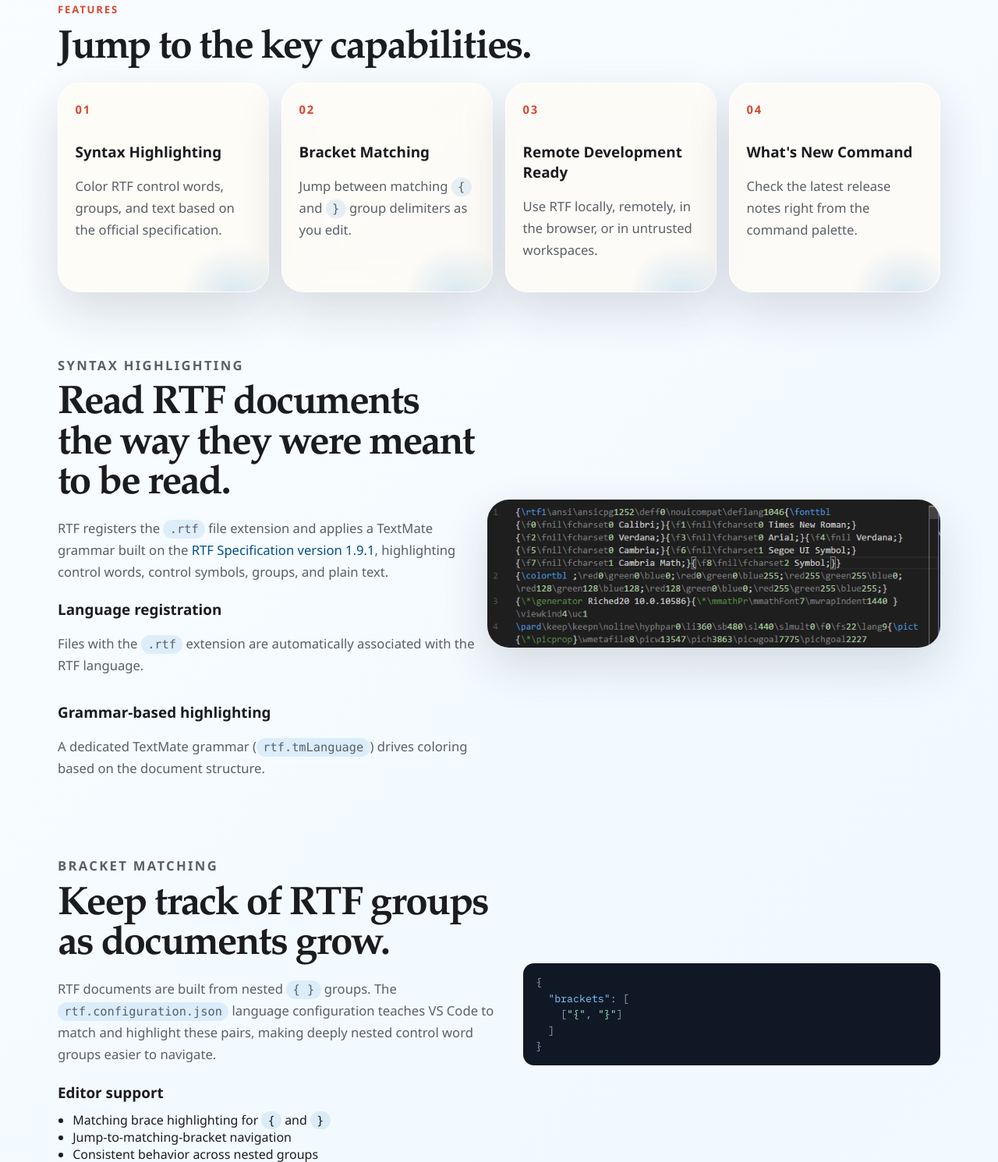
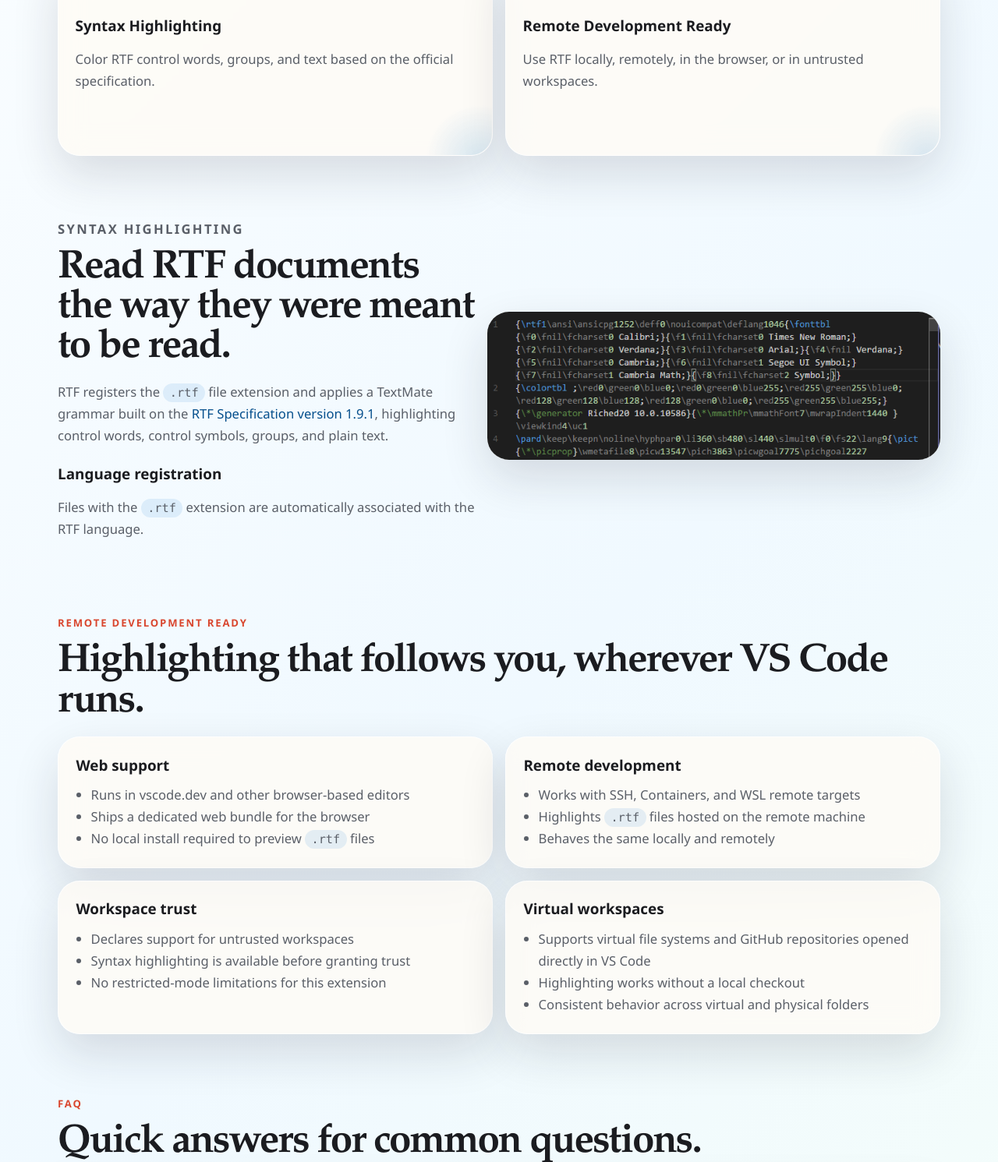
Before and after one commit to alefragnani/vscode-language-rtf, a website built with webpack: page index.html in a window 1280 px wide. Shown: the part 1309-2800 px from the top of the page at 78% size. Built offline with nearby package versions, Linux system fonts and the light colour scheme.

Commit message:
Update index.html and styles.css limiting for meaningful capabilities and FAQ

```diff
--- a/index.html
+++ b/index.html
@@ -40,7 +40,7 @@
             <section class="hero">
                 <div class="hero-copy">
                     <p class="eyebrow">Visual Studio Code Extension</p>
-                    <h1>Rich Text Format, clearly highlighted.</h1>
+                    <h1>RTF, clearly highlighted.</h1>
                     <p class="hero-text">
                         RTF adds language support for Rich Text Format files in VS Code, with syntax highlighting
                         and bracket matching based on the RTF specification, so control words and groups are easy to read.
@@ -90,20 +90,10 @@
                         <h3>Syntax Highlighting</h3>
                         <p>Color RTF control words, groups, and text based on the official specification.</p>
                     </a>
-                    <a class="feature-card" href="#bracket-matching">
+                    <a class="feature-card" href="#remote-development-ready">
                         <span class="feature-number">02</span>
-                        <h3>Bracket Matching</h3>
-                        <p>Jump between matching <code>{</code> and <code>}</code> group delimiters as you edit.</p>
-                    </a>
-                    <a class="feature-card" href="#remote-development-ready">
-                        <span class="feature-number">03</span>
                         <h3>Remote Development Ready</h3>
                         <p>Use RTF locally, remotely, in the browser, or in untrusted workspaces.</p>
-                    </a>
-                    <a class="feature-card" href="#whats-new-command">
-                        <span class="feature-number">04</span>
-                        <h3>What's New Command</h3>
-                        <p>Check the latest release notes right from the command palette.</p>
                     </a>
                 </div>
             </section>
@@ -122,45 +112,12 @@
                             <h3>Language registration</h3>
                             <p>Files with the <code>.rtf</code> extension are automatically associated with the RTF language.</p>
                         </div>
-                        <div>
-                            <h3>Grammar-based highlighting</h3>
-                            <p>A dedicated TextMate grammar (<code>rtf.tmLanguage</code>) drives coloring based on the document structure.</p>
-                        </div>
                     </div>
                 </div>
                 <div class="spotlight-visual stack">
                     <figure class="media-card">
                         <img src="images/vscode-rtf-syntax.png" alt="RTF file with syntax highlighting">
                     </figure>
-                </div>
-            </section>
-
-            <section class="spotlight" id="bracket-matching">
-                <div class="spotlight-copy">
-                    <p class="eyebrow">Bracket matching</p>
-                    <h2>Keep track of RTF groups as documents grow.</h2>
-                    <p>
-                        RTF documents are built from nested <code>{ }</code> groups. The <code>rtf.configuration.json</code>
-                        language configuration teaches VS Code to match and highlight these pairs, making deeply nested
-                        control word groups easier to navigate.
-                    </p>
-                    <div class="command-list">
-                        <article>
-                            <h3>Editor support</h3>
-                            <ul>
-                                <li>Matching brace highlighting for <code>{</code> and <code>}</code></li>
-                                <li>Jump-to-matching-bracket navigation</li>
-                                <li>Consistent behavior across nested groups</li>
-                            </ul>
-                        </article>
-                    </div>
-                </div>
-                <div class="spotlight-visual">
-                    <pre class="json-example"><code><span class="json-punctuation">{</span>
-  <span class="json-key">"brackets"</span><span class="json-punctuation">:</span> <span class="json-punctuation">[</span>
-    <span class="json-punctuation">[</span><span class="json-string">"{"</span><span class="json-punctuation">,</span> <span class="json-string">"}"</span><span class="json-punctuation">]</span>
-  <span class="json-punctuation">]</span>
-<span class="json-punctuation">}</span></code></pre>
                 </div>
             </section>
 
@@ -205,22 +162,6 @@
                 </div>
             </section>
 
-            <section class="sidebar-section" id="whats-new-command">
-                <div class="spotlight-copy">
-                    <p class="eyebrow">What's New command</p>
-                    <h2>See what changed without leaving the editor.</h2>
-                    <p>
-                        RTF contributes a <strong>What's New</strong> command to the command palette, so you can review
-                        the latest release notes and past changes at any time.
-                    </p>
-                </div>
-                <div class="sidebar-grid">
-                    <figure class="media-card">
-                        <img src="images/vscode-rtf-logo-readme.png" alt="RTF logo">
-                    </figure>
-                </div>
-            </section>
-
             <section class="feature-index faq-section" id="faq">
                 <div class="section-heading">
                     <p class="eyebrow">FAQ</p>
@@ -242,10 +183,6 @@
                     <details>
                         <summary>Does RTF work with Remote Development and Codespaces?</summary>
                         <p>Yes! RTF supports Remote Development (SSH, Containers, WSL), Workspace Trust, and Virtual Workspaces, so highlighting works consistently wherever your files live.</p>
-                    </details>
-                    <details>
-                        <summary>How do I see what changed in the latest release?</summary>
-                        <p>Run the <strong>What's New</strong> command from the command palette to review the latest release notes directly inside VS Code.</p>
                     </details>
                     <details>
                         <summary>Does it work on VS Code forks like Cursor, Windsurf, and Antigravity?</summary>
--- a/styles.css
+++ b/styles.css
@@ -404,7 +404,7 @@ code {
 }
 
 .feature-grid {
-    grid-template-columns: repeat(4, minmax(0, 1fr));
+    grid-template-columns: repeat(2, minmax(0, 1fr));
 }
 
 .feature-card {
```
